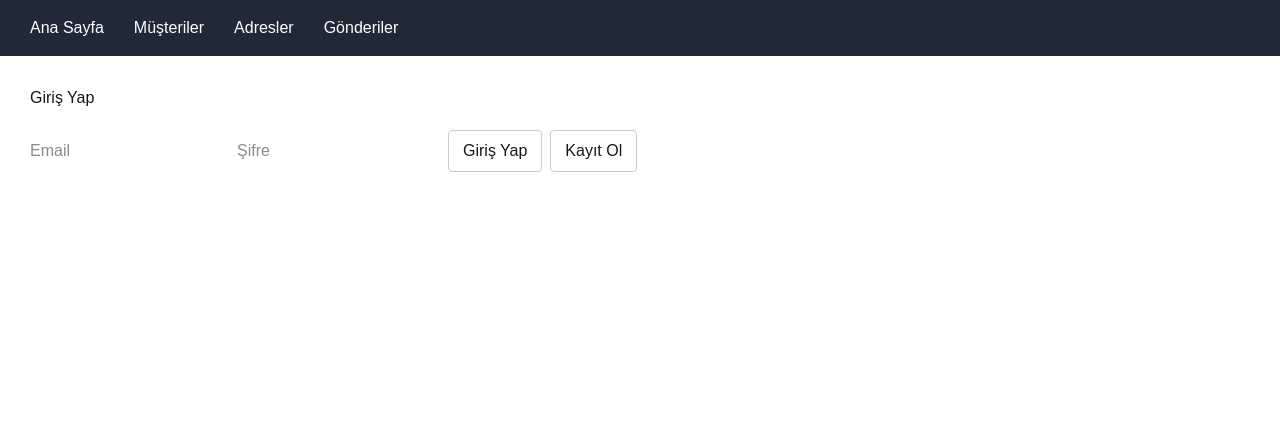
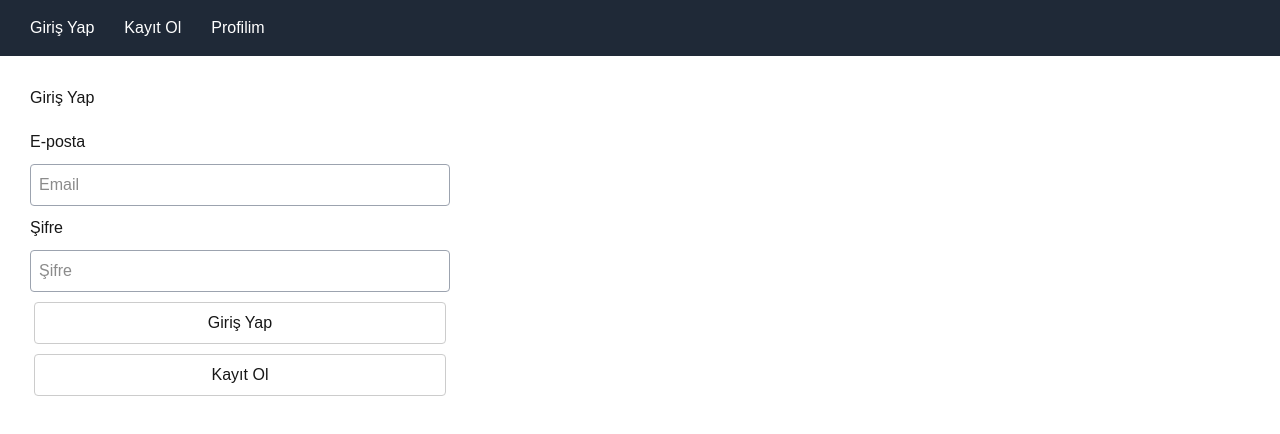
Before and after one commit to MirayBozdogan/cargo-automation-frontend, a Next.js app: page / in a window 1280 px wide. Shown: the top 434 px of the page. Built offline with nearby package versions, Linux system fonts and the light colour scheme.

Commit message:
Improve login form and simplify navigation

```diff
--- a/app/layout.tsx
+++ b/app/layout.tsx
@@ -16,10 +16,9 @@ export default function RootLayout({
       <html lang="tr">
       <body>
       <nav>
-        <Link href="/">Ana Sayfa</Link>
-        <Link href="/users">Müşteriler</Link>
-        <Link href="/addresses">Adresler</Link>
-        <Link href="/shipment">Gönderiler</Link>
+        <Link href="/">Giriş Yap</Link>
+        <Link href="/register">Kayıt Ol</Link>
+        <Link href="/profile">Profilim</Link>
       </nav>
 
       {children}
--- a/app/page.tsx
+++ b/app/page.tsx
@@ -1,68 +1,58 @@
 "use client";
 
-import { Suspense, useState } from "react";
+import { Suspense, useState, type FormEvent } from "react";
 import { useRouter, useSearchParams } from "next/navigation";
+import axios from "axios";
 import api from "@/lib/api";
 
 function LoginForm() {
     const router = useRouter();
-
     const [email, setEmail] = useState("");
     const [password, setPassword] = useState("");
-
+    const [error, setError] = useState("");
+    const [isSubmitting, setIsSubmitting] = useState(false);
     const searchParams = useSearchParams();
     const sessionExpired = searchParams.get("session") === "expired";
 
-    const handleLogin = async () => {
+    const handleLogin = async (event: FormEvent<HTMLFormElement>) => {
+        event.preventDefault();
+        if (isSubmitting) return;
+        setError("");
+        setIsSubmitting(true);
         try {
-            const response = await api.post("/auth/login", {
-                email,
-                password,
+            const response = await api.post<string>("/auth/login", {
+                email: email.trim(), password,
             });
-
-            const token = response.data;
-
-            localStorage.setItem("token", token);
-
+            localStorage.setItem("token", response.data);
             router.replace("/profile");
-        } catch (error) {
-            console.error(error);
-            alert("Email veya şifre hatalı.");
+        } catch (error: unknown) {
+            setError(axios.isAxiosError<{ message: string }>(error)
+                ? error.response?.data?.message || "Giriş yapılamadı. Lütfen tekrar deneyin."
+                : "Beklenmeyen bir hata oluştu.");
+        } finally {
+            setIsSubmitting(false);
         }
     };
 
-    const handleRegister = () => {
-        router.push("/register");
-    };
-
-    return (
-        <main>
-            <h1>Giriş Yap</h1>
-            {sessionExpired && <p role="status">Oturumun sona erdi. Lütfen yeniden giriş yap.</p>}
-
-            <input
-                type="email"
-                placeholder="Email"
-                value={email}
-                onChange={(e) => setEmail(e.target.value)}
-            />
-
-            <input
-                type="password"
-                placeholder="Şifre"
-                value={password}
-                onChange={(e) => setPassword(e.target.value)}
-            />
-
-            <button onClick={handleLogin}>
-                Giriş Yap
-            </button>
-
-            <button onClick={handleRegister}>
-                Kayıt Ol
-            </button>
-        </main>
-    );
+    return <main>
+        <h1>Giriş Yap</h1>
+        {sessionExpired && <p role="status">Oturumun sona erdi. Lütfen yeniden giriş yap.</p>}
+        <form onSubmit={handleLogin}>
+            <fieldset disabled={isSubmitting} className="registration-fields">
+                <label htmlFor="loginEmail">E-posta</label>
+                <input id="loginEmail" type="email" autoComplete="username" required
+                    placeholder="Email" value={email} onChange={e => setEmail(e.target.value)} />
+                <label htmlFor="loginPassword">Şifre</label>
+                <input id="loginPassword" type="password" autoComplete="current-password" required
+                    placeholder="Şifre" value={password} onChange={e => setPassword(e.target.value)} />
+                {error && <p role="alert" className="deleteError">{error}</p>}
+                <button type="submit" disabled={isSubmitting}>
+                    {isSubmitting ? "Giriş yapılıyor..." : "Giriş Yap"}
+                </button>
+                <button type="button" onClick={() => router.push("/register")}>Kayıt Ol</button>
+            </fieldset>
+        </form>
+    </main>;
 }
 
 export default function LoginPage() {
```
